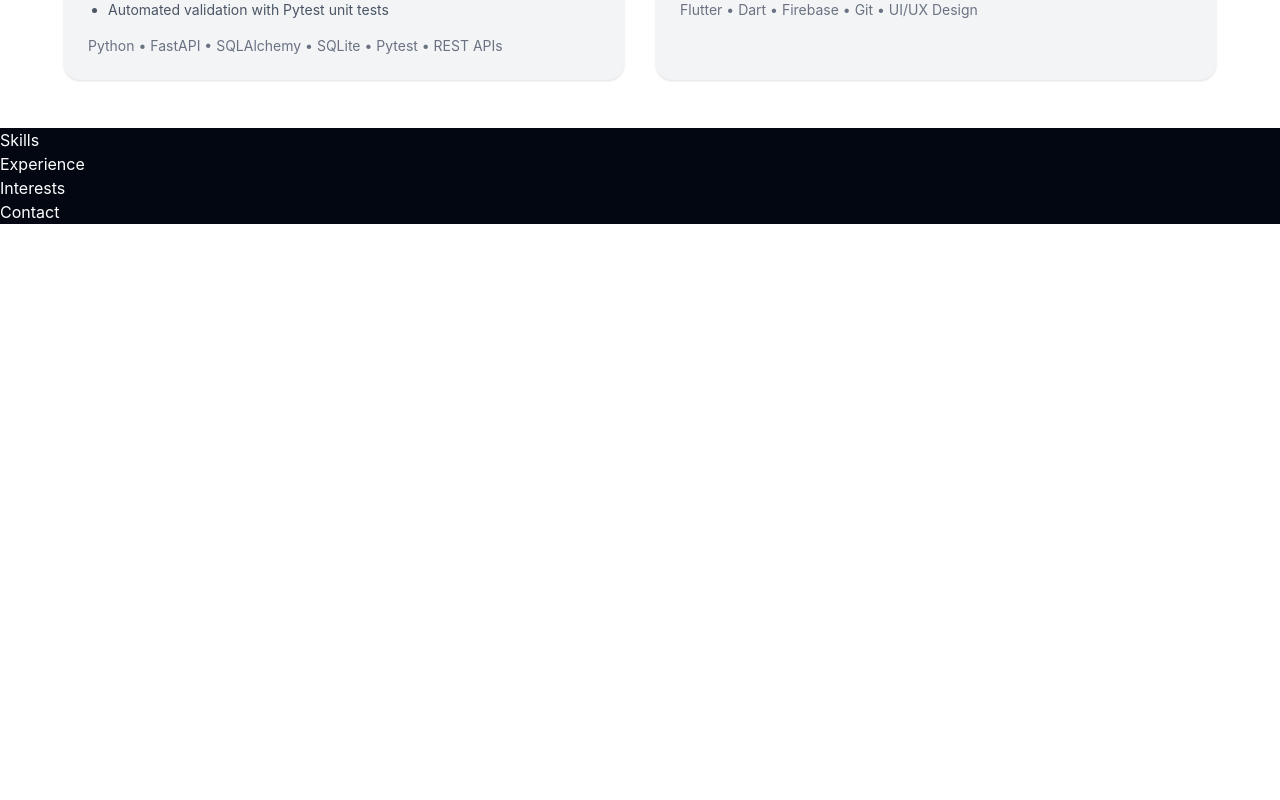
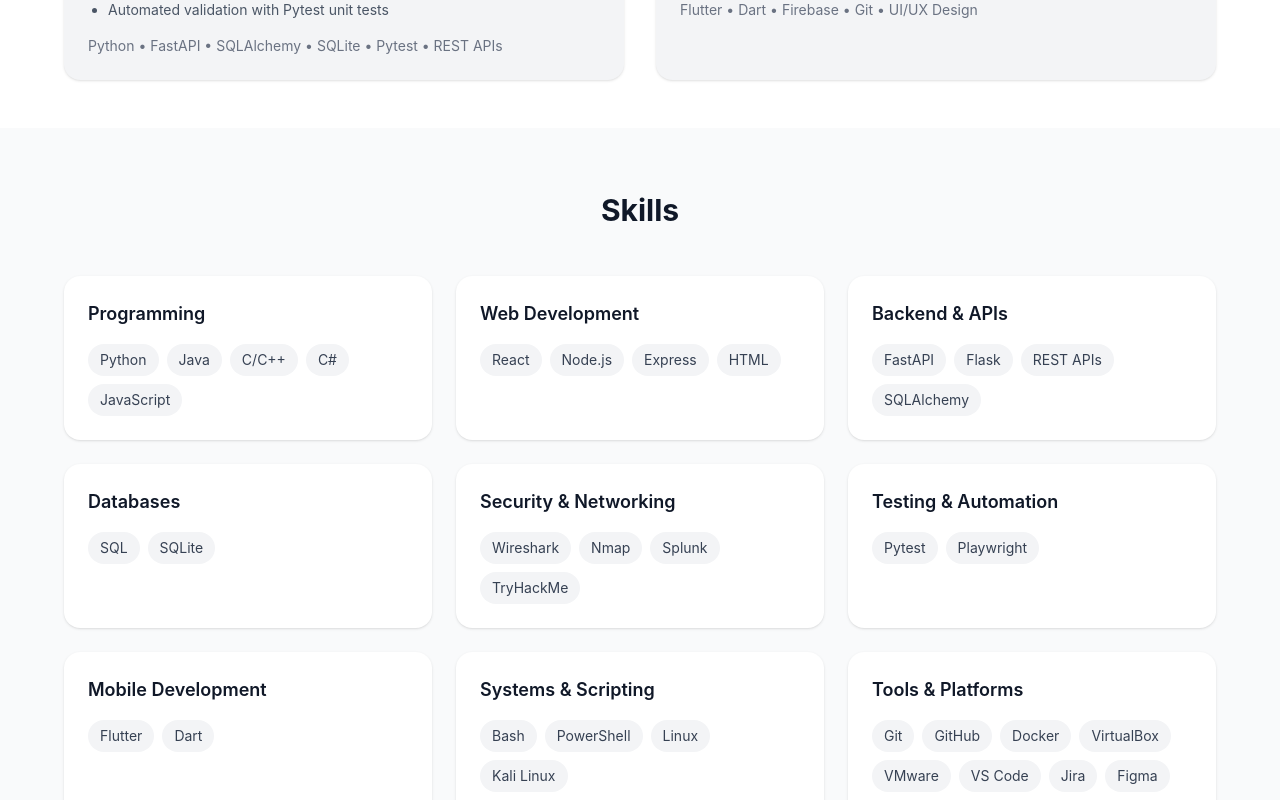
Before and after one commit to danielpope05/Portfolio, a React (Vite) app: page / in a window 1280 px wide. Shown: the part 1220-2020 px from the top of the page. Before the commit the page ends 1444 px from the top, so only its background shows below. Built offline with nearby package versions, Linux system fonts and the light colour scheme.

Commit message:
skills section building

```diff
--- a/src/components/Skills.jsx
+++ b/src/components/Skills.jsx
@@ -1,5 +1,83 @@
-function Skills() {
-  return <div>Skills</div>
+export default function Skills() {
+  const skillGroups = [
+    {
+      title: "Programming",
+      skills: ["Python", "Java", "C/C++", "C#", "JavaScript"],
+    },
+    {
+      title: "Web Development",
+      skills: ["React", "Node.js", "Express", "HTML"],
+    },
+    {
+      title: "Backend & APIs",
+      skills: ["FastAPI", "Flask", "REST APIs", "SQLAlchemy"],
+    },
+    {
+      title: "Databases",
+      skills: ["SQL", "SQLite"],
+    },
+    {
+      title: "Security & Networking",
+      skills: ["Wireshark", "Nmap", "Splunk", "TryHackMe"],
+    },
+    {
+      title: "Testing & Automation",
+      skills: ["Pytest", "Playwright"],
+    },
+    {
+      title: "Mobile Development",
+      skills: ["Flutter", "Dart"],
+    },
+    {
+      title: "Systems & Scripting",
+      skills: ["Bash", "PowerShell", "Linux", "Kali Linux"],
+    },
+    {
+      title: "Tools & Platforms",
+      skills: [
+        "Git",
+        "GitHub",
+        "Docker",
+        "VirtualBox",
+        "VMware",
+        "VS Code",
+        "Jira",
+        "Figma",
+      ],
+    },
+  ]
+
+  return (
+    <section id="skills" className="py-16 px-8 bg-gray-50">
+      <div className="max-w-6xl mx-auto">
+        <h2 className="text-3xl font-bold text-center text-gray-900 mb-12">
+          Skills
+        </h2>
+
+        <div className="grid md:grid-cols-3 gap-6">
+          {skillGroups.map((group) => (
+            <div
+              key={group.title}
+              className="bg-white rounded-2xl p-6 shadow-sm hover:shadow-md hover:-translate-y-1 transition"
+            >
+              <h3 className="text-lg font-semibold text-gray-900 mb-4">
+                {group.title}
+              </h3>
+
+              <div className="flex flex-wrap gap-2">
+                {group.skills.map((skill) => (
+                  <span
+                    key={skill}
+                    className="px-3 py-1.5 bg-gray-100 text-gray-700 rounded-full text-sm"
+                  >
+                    {skill}
+                  </span>
+                ))}
+              </div>
+            </div>
+          ))}
+        </div>
+      </div>
+    </section>
+  )
 }
-
-export default Skills
```
